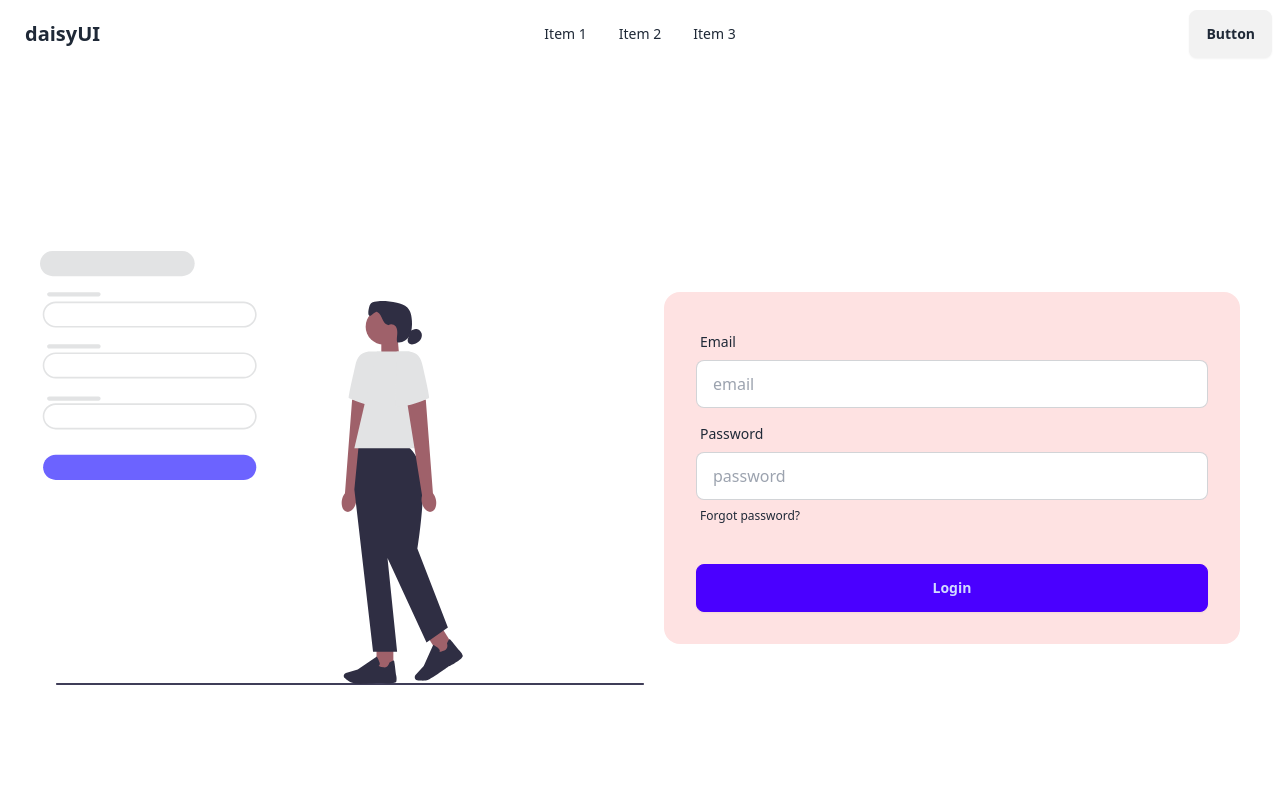
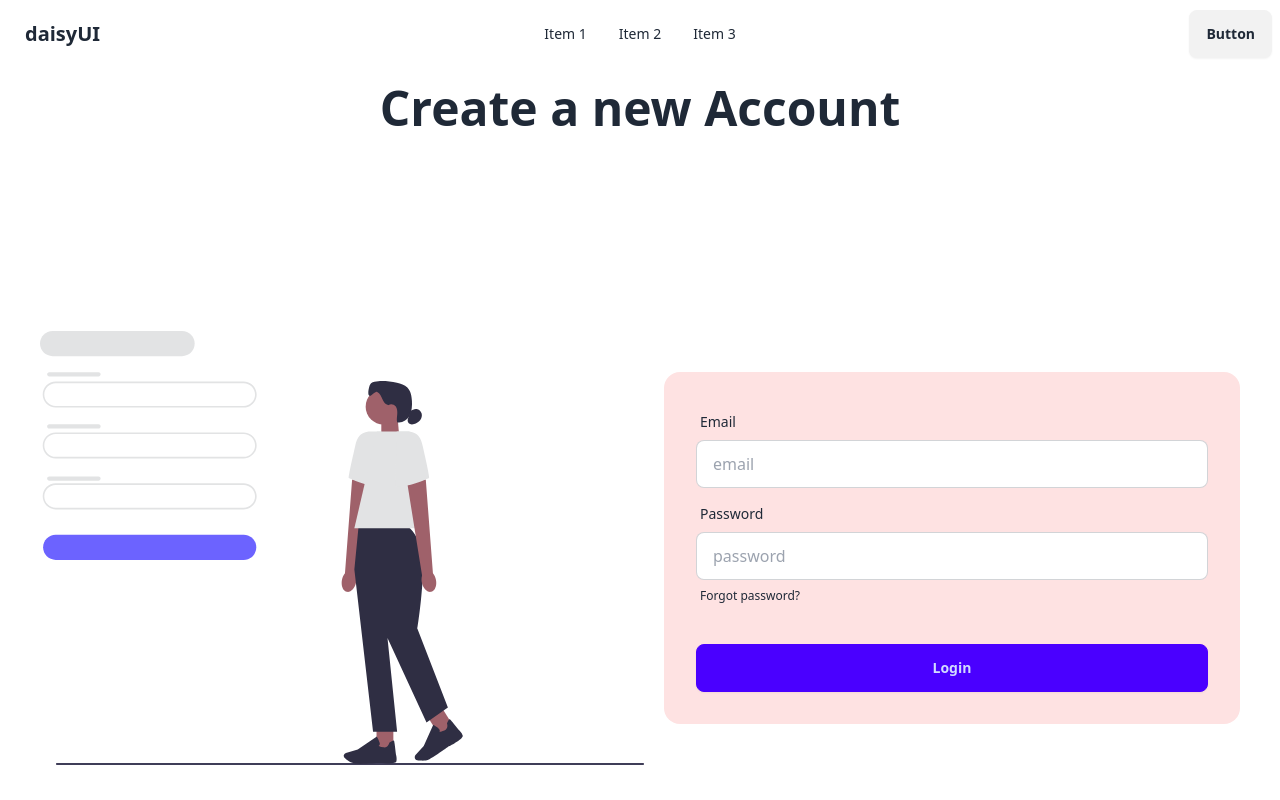
Before and after one commit to omlan99/ScholarSphere-Client, a React (Vite) app: page /signup in a window 1280 px wide. Shown: the top 800 px of the page. Built offline with nearby package versions, Linux system fonts and the light colour scheme.

Commit message:
added auth hook

```diff
--- a/src/Component/Navbar.jsx
+++ b/src/Component/Navbar.jsx
@@ -6,6 +6,7 @@ const Navbar = () => {
               </li>
               <li><a>Item 3</a></li>
     </>
+
     return (
         <div className="navbar bg-base-100">
         <div className="navbar-start">
--- /dev/null
+++ b/src/Hook/useAuth.jsx
@@ -0,0 +1,9 @@
+import { useContext } from "react";
+import { AuthContext } from "../Context/AuthProvider";
+
+const useAuth = () => {
+  const auth = useContext(AuthContext);
+  return auth;
+};
+
+export default useAuth;
--- a/src/Pages/SignUp.jsx
+++ b/src/Pages/SignUp.jsx
@@ -1,9 +1,12 @@
-import signUpImg from '../assets/undraw_sign-up_z2ku.svg'
+import signUpImg from "../assets/undraw_sign-up_z2ku.svg";
 
 const SignUp = () => {
   return (
+    <div>
+        <h1 className="text-5xl font-bold text-center my-4">Create a new Account</h1>
+
       <div className="min-h-screen flex items-center justify-center gap-5  p-10">
-             <div className='hidden lg:block'>
+        <div className="hidden lg:block">
           <img src={signUpImg} alt="" />
         </div>
 
@@ -41,7 +44,7 @@ const SignUp = () => {
             </div>
           </form>
         </div>
-
+      </div>
     </div>
   );
 };
```
Lines whose indentation alone changed are shown as unchanged.
